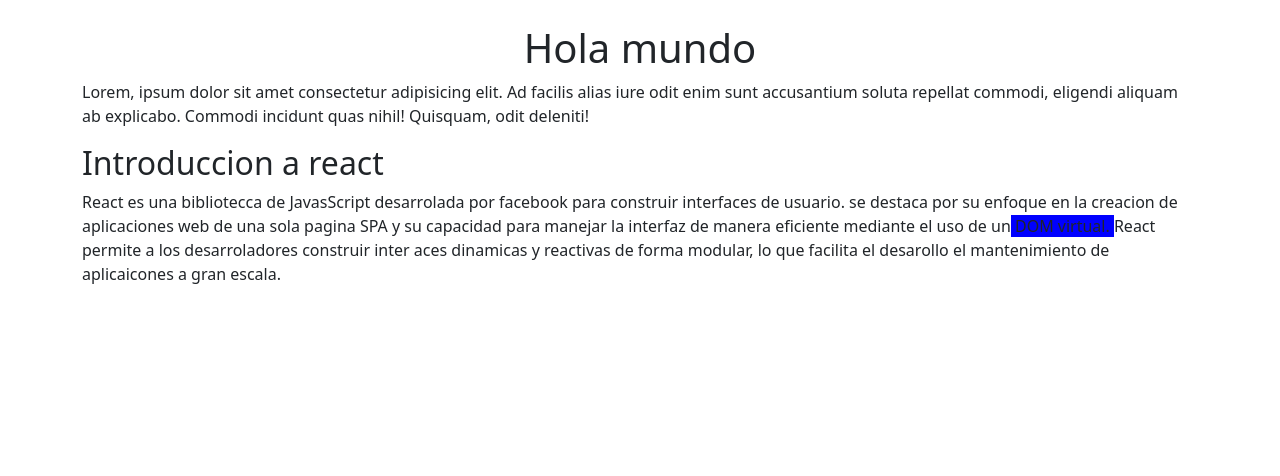
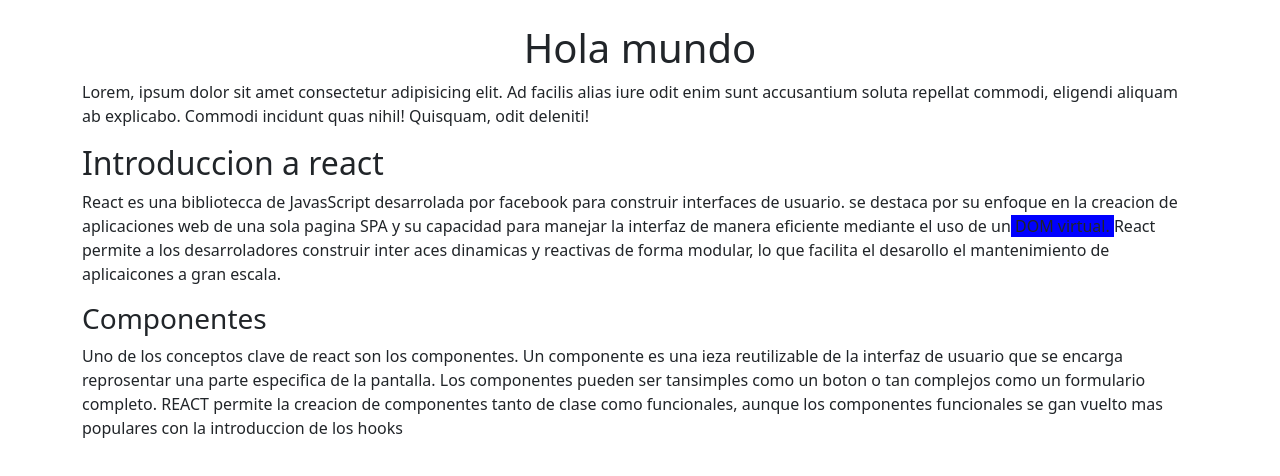
Before and after one commit to Tomas2845/ConceptoReact, a React (Vite) app: page / in a window 1280 px wide. Shown: the top 476 px of the page. Built offline with nearby package versions, Linux system fonts and the light colour scheme.

Commit message:
agregamos maquetado componente teoria

```diff
--- a/src/App.jsx
+++ b/src/App.jsx
@@ -15,6 +15,7 @@ function App() {
 
       <Informacion></Informacion>
 
+
     </main>
   );
 }
--- a/src/componentes/Informacion.jsx
+++ b/src/componentes/Informacion.jsx
@@ -1,4 +1,5 @@
 import React from "react";
+import Teoria from "./Teoria";
 
 const Informacion = () => {
   // Aqui la mayor parte de logica
@@ -17,6 +18,7 @@ const Informacion = () => {
         modular, lo que facilita el desarollo el mantenimiento de aplicaicones a
         gran escala.
       </p>
+      <Teoria></Teoria>
     </section>
   );
 };
--- /dev/null
+++ b/src/componentes/Teoria.jsx
@@ -0,0 +1,20 @@
+import React from "react";
+
+const Teoria = () => {
+  return (
+    <article>
+      <h3>Componentes</h3>
+      <p>
+        Uno de los conceptos clave de react son los componentes. Un componente
+        es una ieza reutilizable de la interfaz de usuario que se encarga
+        reprosentar una parte especifica de la pantalla. Los componentes pueden
+        ser tansimples como un boton o tan complejos como un formulario
+        completo. REACT permite la creacion de componentes tanto de clase como
+        funcionales, aunque los componentes funcionales se gan vuelto mas
+        populares con la introduccion de los hooks
+      </p>
+    </article>
+  );
+};
+
+export default Teoria;
```
